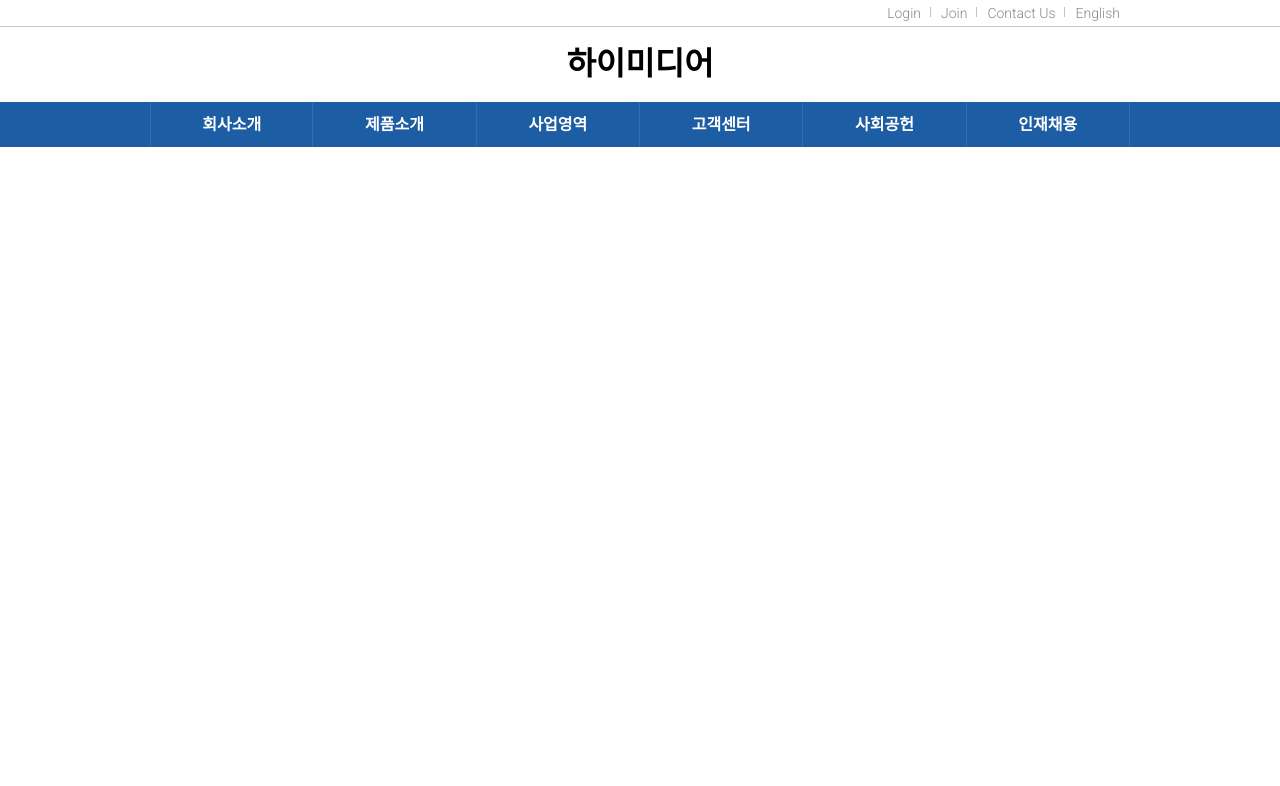
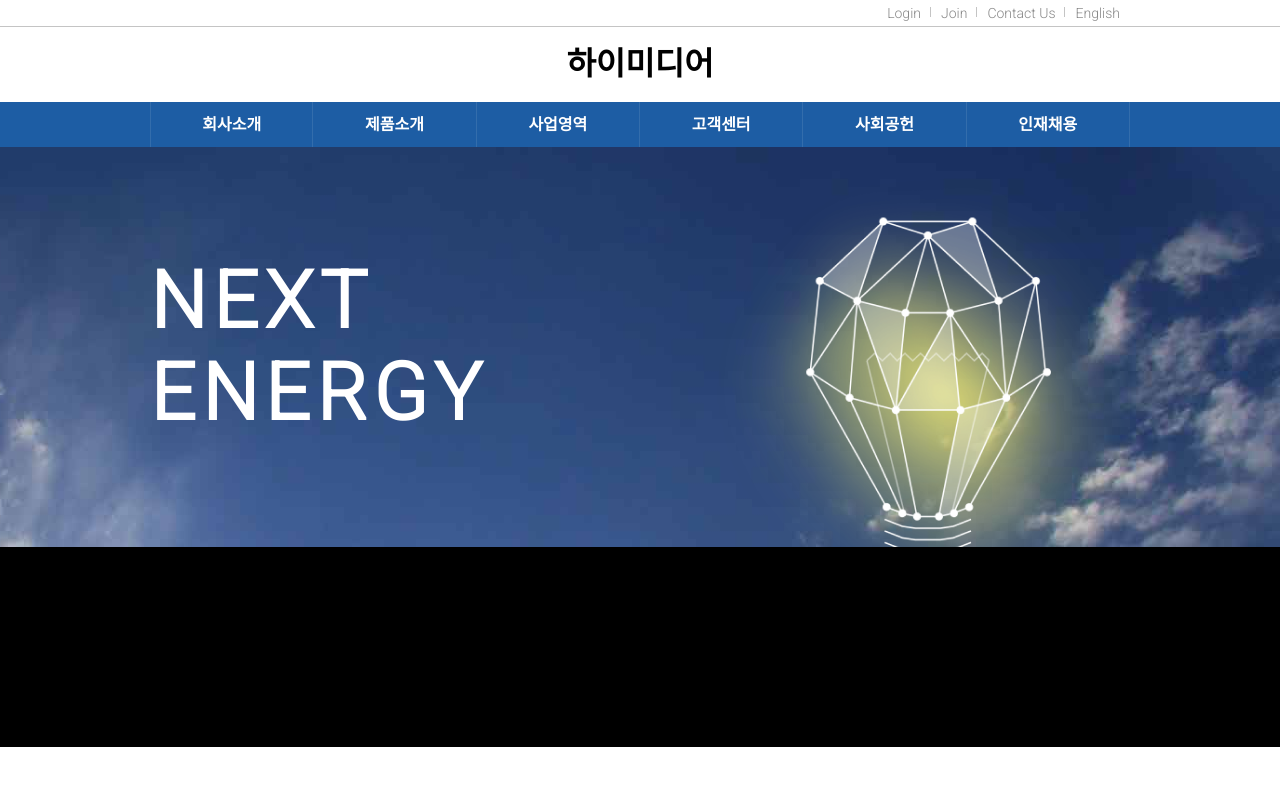
Before and after one commit to hanyong5/2021_uiux_html, a PHP site: page / in a window 1280 px wide. Shown: the top 786 px of the page. Run offline with PHP 8.4, Linux system fonts and the light colour scheme.

Commit message:
himedia 3st

```diff
--- a/20210805_himedia/css/style.css
+++ b/20210805_himedia/css/style.css
@@ -42,3 +42,21 @@
 div.navWrap>nav.gnb a:hover{
     background-color: blue;
 }
+
+/* visual  */
+div.visualWrap{
+    height: 400px;overflow:hidden;
+    _background-image: url(../images/visualbg01.jpg);
+    _background-repeat: no-repeat; /* repeat-x..repeat-y...no-repeat */
+    _background-position: center;  /* 10px 10px ... top right center */
+    _background-color: #203B6A;
+    background: #203B6A url(../images/visualbg01.jpg) no-repeat center;
+}
+div.visualWrap > div.visual{
+    width: 980px;height: 400px;position: relative;margin: 0 auto;
+}
+div.visualWrap > div.visual > div.visualTxt{
+    position: absolute;top:50%;margin-top:-92px;
+    font-size: 79px;font-weight: bold;line-height: 92px;letter-spacing: 0.085em;color: #fff;
+}
+div.visualWrap > div.visual > img{position: absolute;right: 0;top:20px}
--- a/20210805_himedia/index.html
+++ b/20210805_himedia/index.html
@@ -13,6 +13,7 @@
 
 </head>
 <body>
+    <!-- header start -->
     <header id="header">          <!-- 100% -->
         <div class="topWrap">         <!-- 100% -->
             <div class="top clearfix">         <!-- 980px m 0 auto -->
@@ -42,5 +43,17 @@
             </nav>
         </div>
     </header>
+    <!-- header end  -->
+    <!-- visual start  -->
+    <div class="visualWrap">
+        <div class="visual">
+            <div class="visualTxt">
+                <p>NEXT<br>ENERGY</p>
+            </div>
+            <img src="./images/main_slider_img01.png" alt="">
+        </div>
+    </div>
+    <!-- visual end  -->
+    <div style="height: 200px;background: #000;"></div>
 </body>
 </html>
```
Also changed, not shown: 20210805_himedia/images/icon01.png (added), 20210805_himedia/images/icon02.png (added), 20210805_himedia/images/icon03.png (added), 20210805_himedia/images/icon04.png (added), 20210805_himedia/images/icon05.png (added), 20210805_himedia/images/main_slider_img01.png (added), 20210805_himedia/images/visualbg01.jpg (added), 20210805_himedia/images/visualbg01.png (added).
